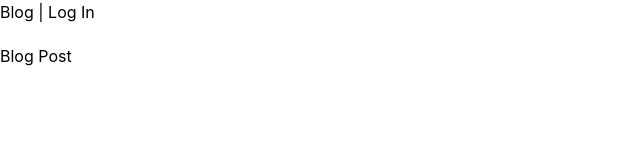
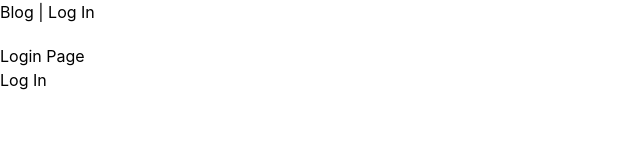
Before and after one commit to DhanashreeKharade451/Dynamic-Routing, a React (Vite) app: page /login in a window 1280 px wide. Shown: the top 160 px of the page, without its empty margins (0-640 px from the left). Built offline with nearby package versions, Linux system fonts and the light colour scheme.

Commit message:
Login is working fine

```diff
--- a/src/components/ProtectedRoute.tsx
+++ b/src/components/ProtectedRoute.tsx
@@ -2,7 +2,7 @@ import { Children } from "react";
 import { Navigate } from "react-router-dom";
 import { useAuth } from "../context/AuthContext";
 
-const ProtectedRoute = ({children} : {children: JSX.element}) => {
+const ProtectedRoute = ({children} : {children: React.ReactNode}) => {
         const {isAuthenticated} = useAuth();
 
         if (!isAuthenticated){
--- a/src/main.tsx
+++ b/src/main.tsx
@@ -1,10 +1,11 @@
 import { StrictMode } from 'react'
 import { createRoot } from 'react-dom/client'
+import ReactDOM from "react-dom/client";
 import './index.css'
 import App from './App.tsx'
 import { AuthProvider } from './context/AuthContext';
 
-createRoot(document.getElementById('root')!).render(
+ReactDOM.createRoot(document.getElementById('root')!).render(
   <StrictMode>
 
       <AuthProvider>
--- a/src/pages/BlogIndex.tsx
+++ b/src/pages/BlogIndex.tsx
@@ -8,7 +8,7 @@ return(
         {
             posts.map((post) => (
                 <div key={post.id}>
-                  <Link to = {`/blog/ ${post.slug}`}>
+                  <Link to = {`/blog/${post.slug}`}>
                   <h2>{post.title}</h2>
                   </Link>
                 </div>
--- a/src/pages/Login.tsx
+++ b/src/pages/Login.tsx
@@ -1,10 +1,21 @@
- const Login =() => {
-return(
+import { useAuth } from "../context/AuthContext";
+import { useNavigate } from "react-router-dom";
+
+const Login = () => {
+  const { login } = useAuth();
+  const navigate = useNavigate();
+
+  const handleLogin = () => {
+    login();
+    navigate("/admin"); // optional redirect
+  };
+
+  return (
     <div>
-        <h1>Blog Post</h1>
-
+      <h1>Login Page</h1>
+      <button onClick={handleLogin}>Log In</button>
     </div>
-)
-}
+  );
+};
 
 export default Login;
```
